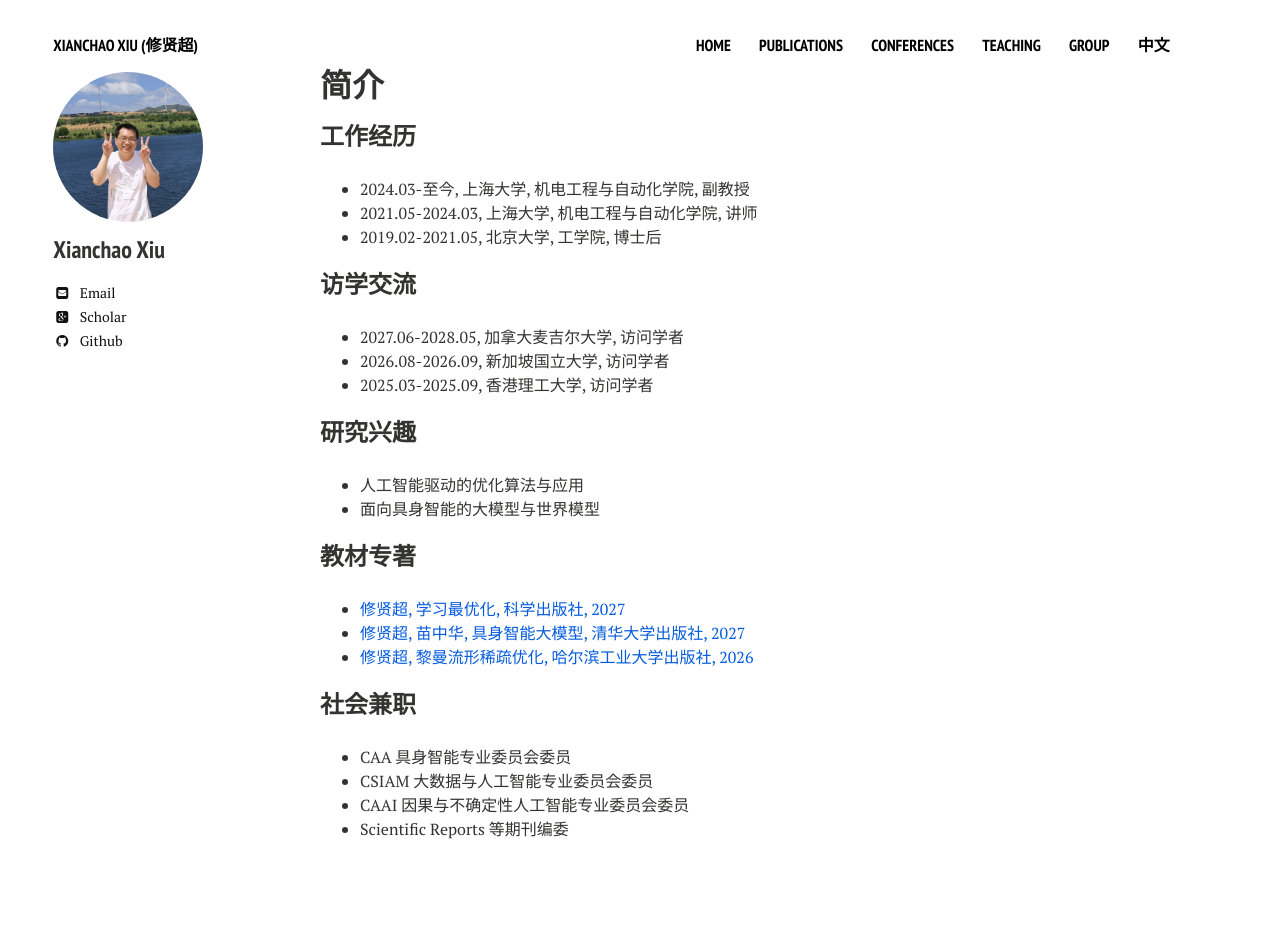
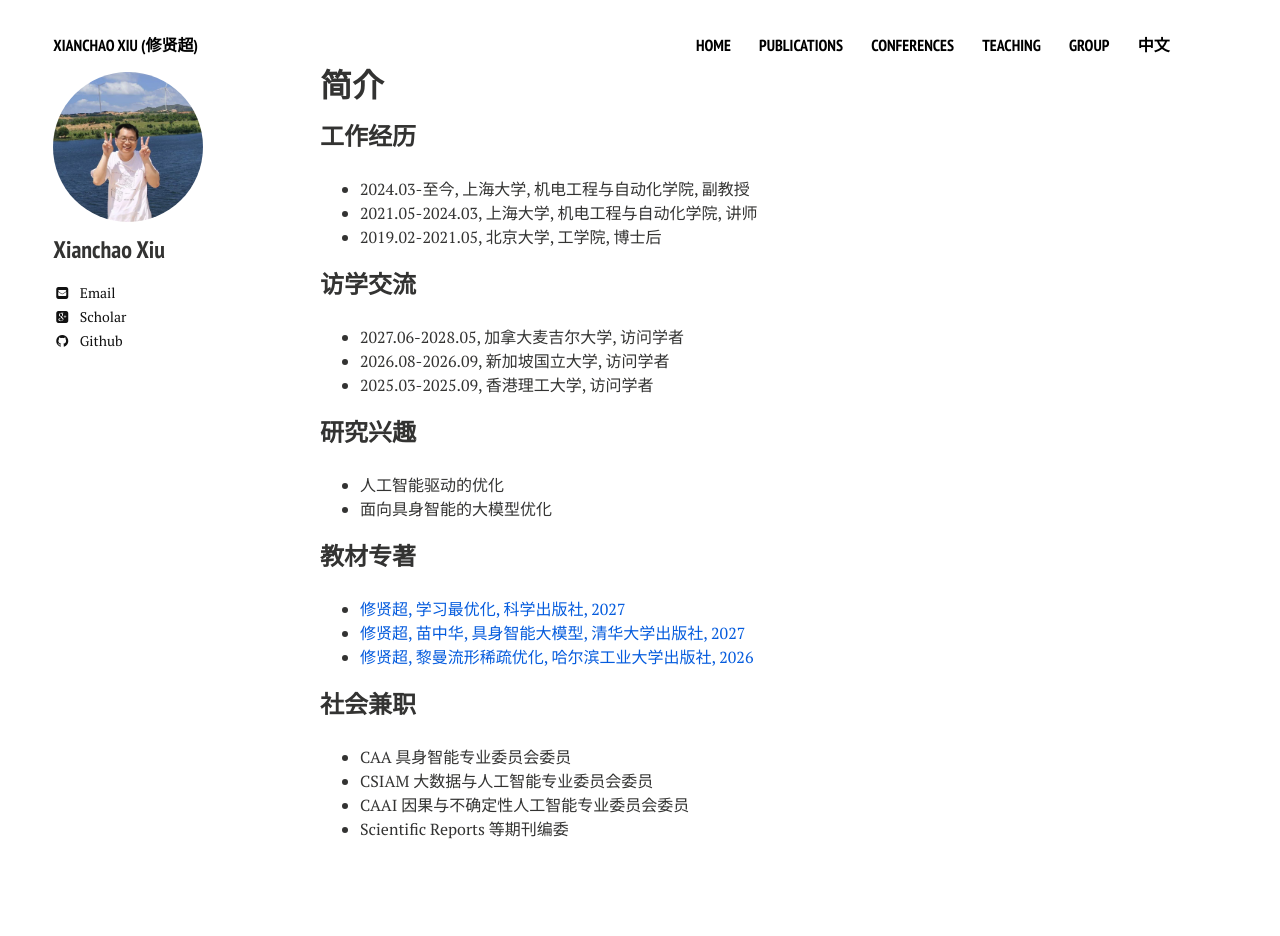
Before and after one commit to xianchaoxiu/xianchaoxiu.github.io, a Jekyll site: the page built from chinese/index.md, in a window 1280 px wide. Built offline with Jekyll 4.4.1, drawn with Linux system fonts in a browser that asks for light colours; nearby versions of some CDN libraries.

Commit message:
Update index.md

```diff
--- a/chinese/index.md
+++ b/chinese/index.md
@@ -20,8 +20,8 @@ share: false
 
 
 ### 研究兴趣
-* 人工智能驱动的优化算法与应用 <br>
-* 面向具身智能的大模型与世界模型 <br>
+* 人工智能驱动的优化 <br>
+* 面向具身智能的大模型优化 <br>
 
 
 ### 教材专著
```
